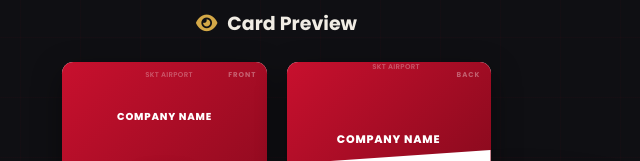
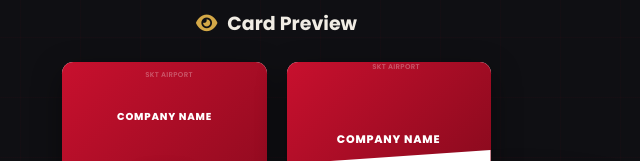
Before and after one commit to pczain76-sudo/Custom-Card-Generator, an Electron app: page index.html in a window 1400 px wide. Shown: the part 143-304 px from the top of the page, 760-1400 px from the left. Drawn offline with nearby package versions, Linux system fonts and the light colour scheme.

Commit message:
Updated project

```diff
--- a/index.html
+++ b/index.html
@@ -104,7 +104,7 @@
 
                 <!-- FRONT -->
                 <div class="id-card front-card" id="frontCard">
-                    <span class="card-side-label">Front</span>
+                    <span class="card-side-label"></span>
                     <div class="card-red-section">
                         <div class="card-logo-wrap-1" style="width:50px;height:30px;">
                             <span class="logo-ghost" id="fSktGhost">SKT AIRPORT</span>
@@ -145,7 +145,7 @@
 
                 <!-- BACK -->
                 <div class="id-card back-card" id="backCard">
-                    <span class="card-side-label">Back</span>
+                    <span class="card-side-label"></span>
                     <div class="back-red-header">
                         <div class="card-logo-wrap" style="width:80px;height:60px;">
                             <span class="logo-ghost" id="bSktGhost">SKT AIRPORT</span>
```
